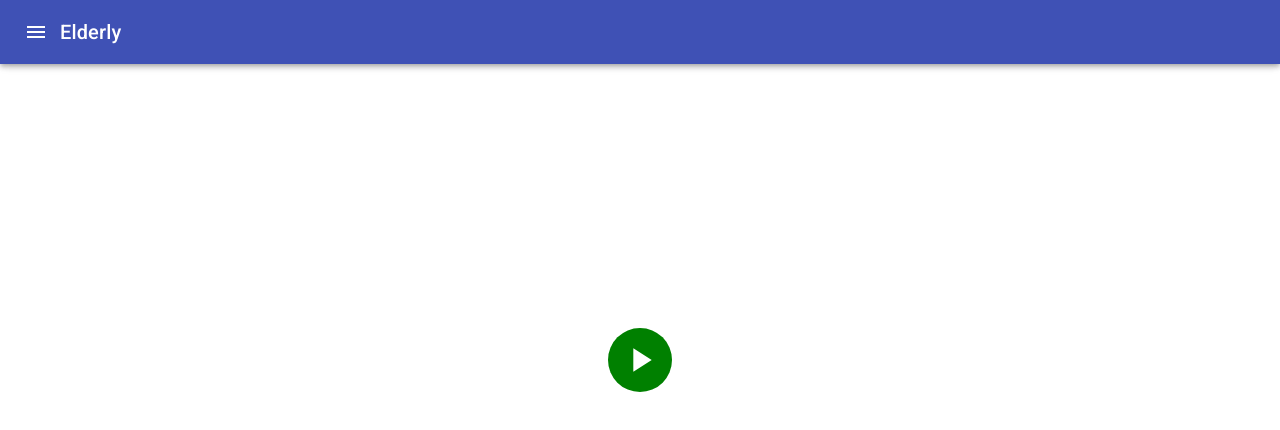
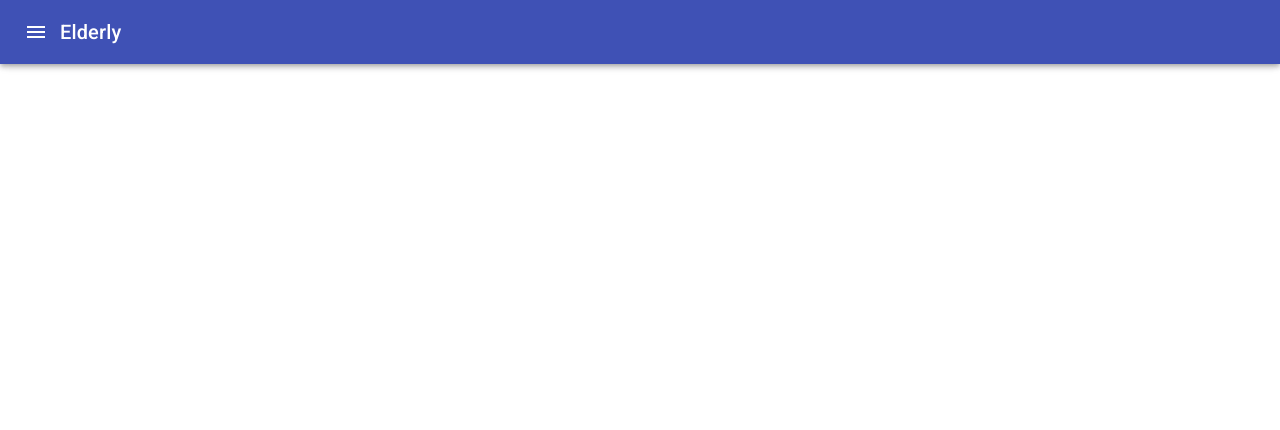
Before and after one commit to hakimhassani97/ActivityTrackingMobile, a React (Create React App) app: page / in a window 1280 px wide. Shown: the top 430 px of the page. Built offline with nearby package versions, Linux system fonts and the light colour scheme.

Commit message:
updated app

```diff
--- a/src/App.js
+++ b/src/App.js
@@ -17,7 +17,7 @@ function App() {
       <Router history={history}>
         <Header></Header>
         <Switch>
-          <Route path={['', Routes.home]}>
+          <Route path={[Routes.base, Routes.home]} exact>
             {()=>{
               setTitle()
               return <Home></Home>
```
